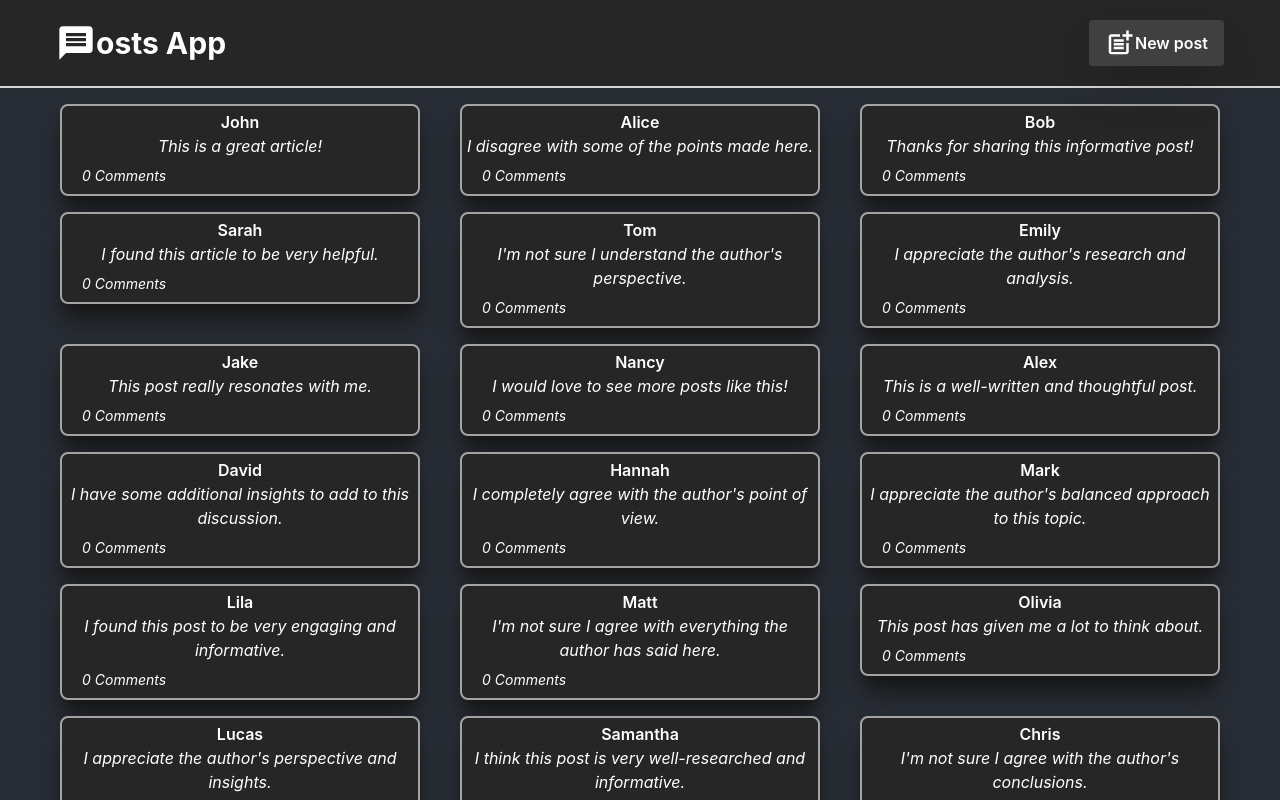
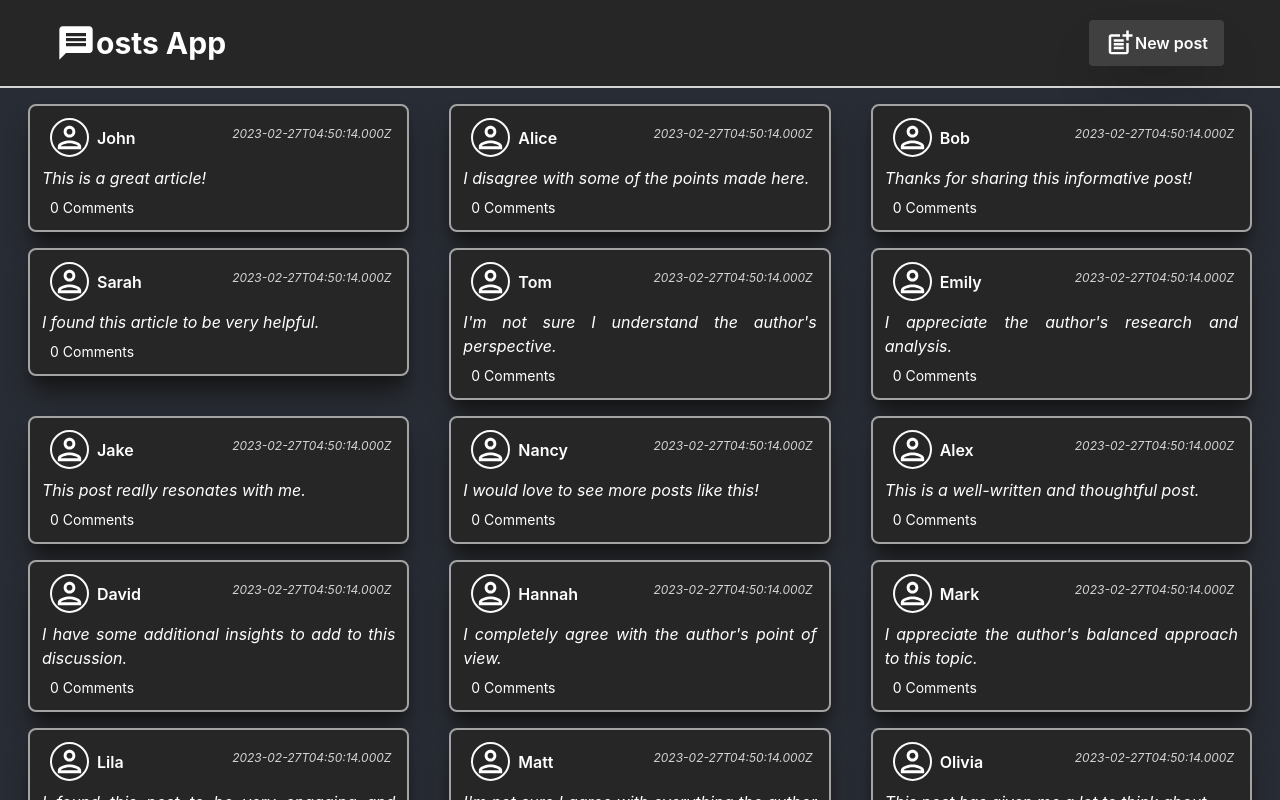
Before and after one commit to IgorMagal/react-p1, a React (Create React App) app: page / in a window 1280 px wide. Shown: the top 800 px of the page. Built offline with nearby package versions, Linux system fonts and the light colour scheme.

Commit message:
improvements to post item

```diff
--- a/src/App.tsx
+++ b/src/App.tsx
@@ -15,7 +15,7 @@ function App() {
 
   // this is a comment
   const submitPostHandler = (newPost: Ipost) => {
-    setPostsData((posts) => [...posts, newPost]);
+    setPostsData((posts) => [newPost, ...posts]);
   };
 
   const newPostBtn = (
--- a/src/components/Post.tsx
+++ b/src/components/Post.tsx
@@ -1,14 +1,27 @@
+import { MdOutlinePerson } from "react-icons/md";
+
 type PostType = {
   author: string;
   comment: string;
+  date: string;
+  image?: string;
 };
 
 const Post: React.FC<PostType> = (props) => {
+  const { author, comment, date, image } = props;
   return (
     <div className="m-2 p-1 mx-5 border-2 rounded-lg border-neutral-400 bg-neutral-800 shadow-xl shadow-neutral-900 hover:border-white">
-      <p className="font-semibold">{props.author}</p>
-      <p className="italic">{props.comment}</p>
-      <div className="text-sm text-start px-4 pt-2 pb-1 from-neutral-100 italic">
+      <div className="flex justify-between">
+        <div className="flex py-2 px-4 gap-2 items-start align-middle">
+          <div className="border-2 border-neutral-50 rounded-full">
+            {image ? image : <MdOutlinePerson size={35} />}
+          </div>
+          <p className="font-semibold py-2 align-top ">{author}</p>
+        </div>
+        <p className="italic text-neutral-300 text-xs py-4 px-3">{date}</p>
+      </div>
+      <p className="italic px-2 text-justify">{comment}</p>
+      <div className="text-sm text-start px-4 py-2 from-neutral-100">
         0 Comments
       </div>
     </div>
--- a/src/components/PostsList.tsx
+++ b/src/components/PostsList.tsx
@@ -5,10 +5,14 @@ const PostsList: React.FC<{ posts: IPost[] }> = (props) => {
   const { posts } = props;
   return (
     <div className="text-center">
-      <ul className="flex flex-wrap mx-10">
-        {posts.map((post) => (
+      <ul className="flex flex-wrap mx-2">
+        {posts.reverse().map((post) => (
           <li key={post.id} className="w-full md:w-1/2 lg:w-1/3">
-            <Post author={post.author} comment={post.comment} />
+            <Post
+              author={post.author}
+              comment={post.comment}
+              date={new Date().toISOString()}
+            />
           </li>
         ))}
       </ul>
```
